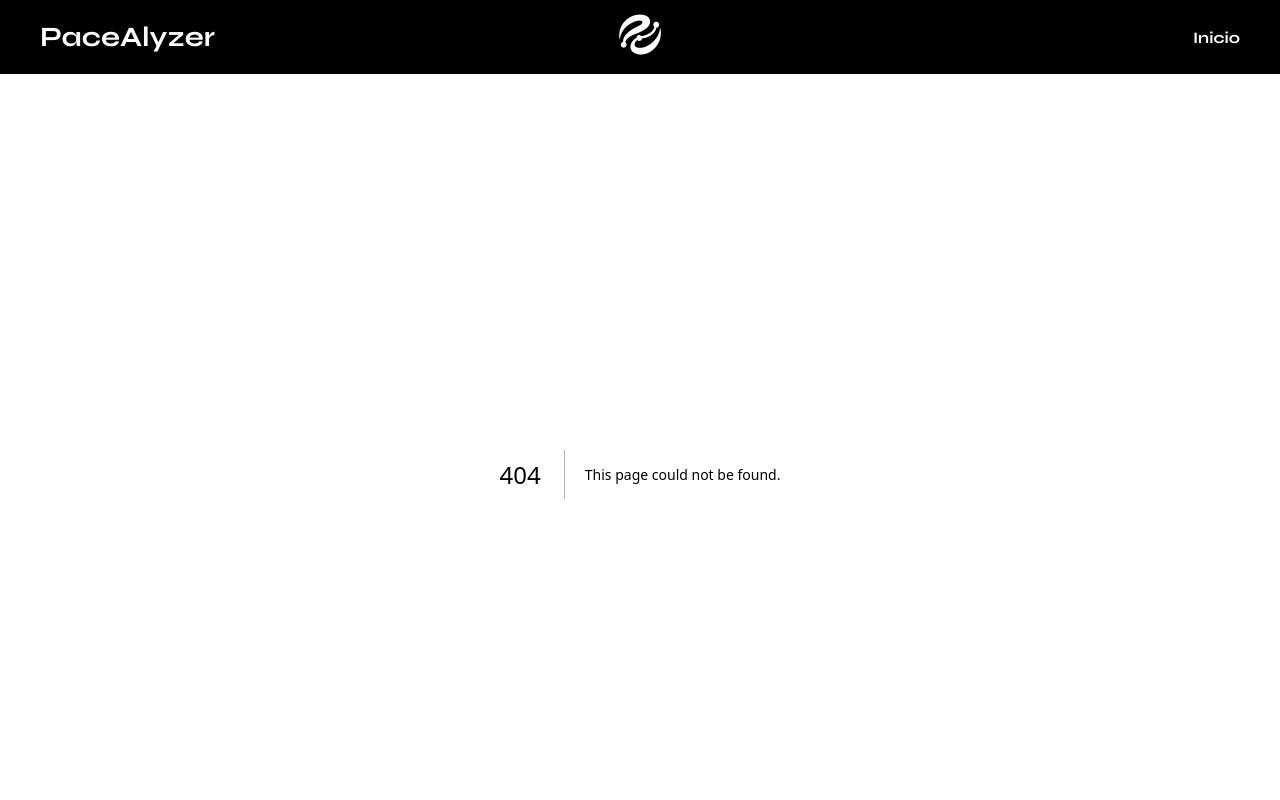
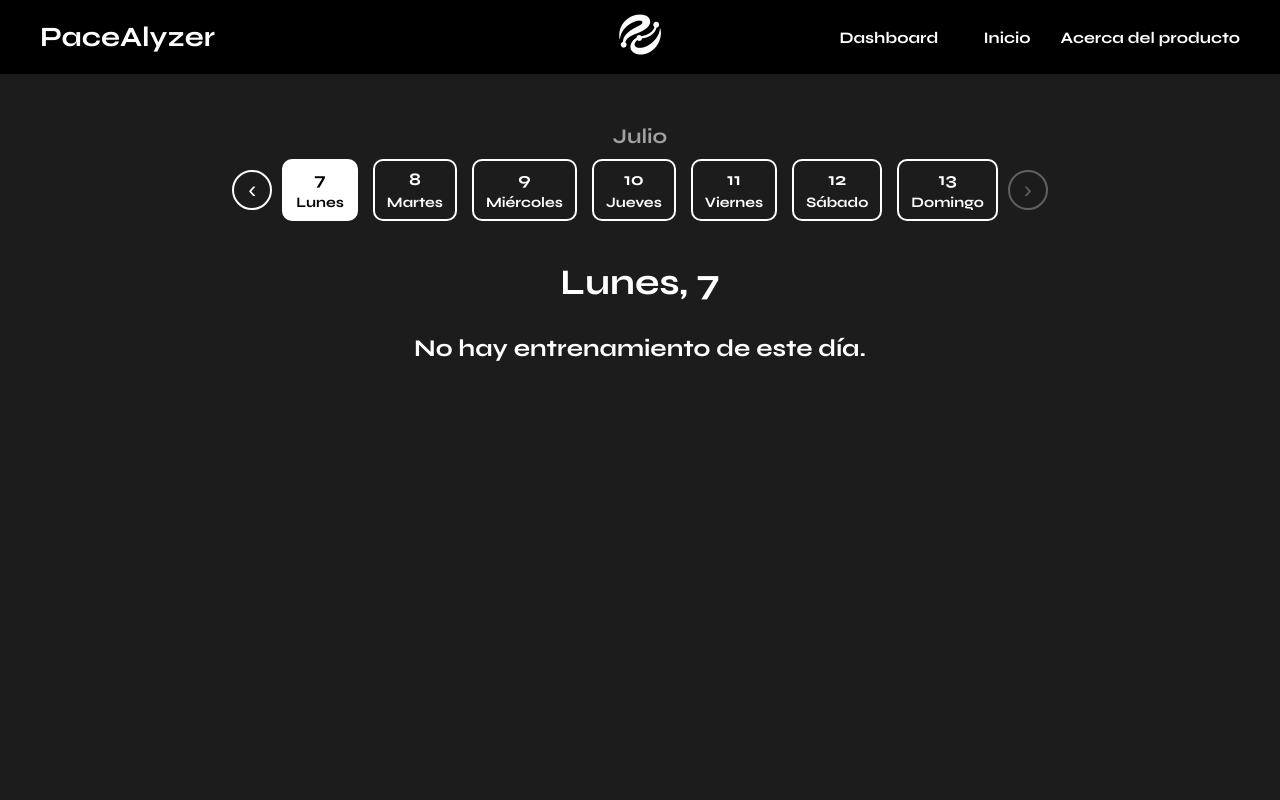
Before and after one commit to MaxVelascoo/PaceAlyzer, a Next.js app: page /dashboard in a window 1280 px wide. Before the commit this address had no page. Shown: the top 800 px of the page. Built offline with nearby package versions, Linux system fonts and the light colour scheme.

Commit message:
Visual changes

```diff
--- /dev/null
+++ b/src/app/dashboard/page.tsx
@@ -0,0 +1,67 @@
+'use client';
+import React, { useState } from 'react';
+import { Syne } from 'next/font/google';
+
+const syne = Syne({ subsets: ['latin'], weight: ['700'] });
+
+const dias = ['Lunes', 'Martes', 'Miércoles', 'Jueves', 'Viernes', 'Sábado', 'Domingo'];
+
+export default function Dashboard() {
+  const [semanaOffset, setSemanaOffset] = useState(0);
+  const [diaSeleccionado, setDiaSeleccionado] = useState(0);
+
+  const hoy = new Date();
+  const startOfWeek = new Date(hoy);
+  const diff = hoy.getDate() - hoy.getDay() + 1;
+  startOfWeek.setDate(diff + semanaOffset * 7);
+
+  const mes = startOfWeek.toLocaleString('es-ES', { month: 'long' });
+
+  const diasConFechas = dias.map((dia, i) => {
+    const d = new Date(startOfWeek);
+    d.setDate(startOfWeek.getDate() + i);
+    return { nombre: dia, numero: d.getDate() };
+  });
+
+  const esSemanaActual = semanaOffset === 0;
+
+  return (
+    <div className="dashboard">
+  <div className={`mes ${syne.className}`}>
+    {mes.charAt(0).toUpperCase() + mes.slice(1)}
+  </div>
+
+  <div className="week-control">
+    <button className="arrow" onClick={() => setSemanaOffset(semanaOffset - 1)}>‹</button>
+
+    <div className="dias-semana">
+      {diasConFechas.map((d, i) => (
+        <button
+          key={d.nombre}
+          className={`dia ${syne.className} ${i === diaSeleccionado ? 'activo' : ''}`}
+          onClick={() => setDiaSeleccionado(i)}
+        >
+          <div className="dia-num">{d.numero}</div>
+          <div>{d.nombre}</div>
+        </button>
+      ))}
+    </div>
+
+    <button
+      className="arrow"
+      onClick={() => setSemanaOffset(semanaOffset + 1)}
+      disabled={esSemanaActual}
+    >
+      ›
+    </button>
+  </div>
+
+  <div className="contenido-dia">
+    <h2 className={syne.className}>
+      {diasConFechas[diaSeleccionado].nombre}, {diasConFechas[diaSeleccionado].numero}
+    </h2>
+    <p className={syne.className}>No hay entrenamiento de este día.</p>
+  </div>
+</div>
+  );
+}
--- a/src/app/layout.tsx
+++ b/src/app/layout.tsx
@@ -41,12 +41,26 @@ export default function RootLayout({
 
             <div className="header-right">
               <nav className="nav">
-                <Link href="/" className={`nav-link ${syne.className}`}>Inicio</Link>
+                <Link
+                  href="/dashboard"
+                  className={`nav-link dashboard-link ${syne.className}`}
+                >
+                  Dashboard
+                </Link>
+                <Link href="/" className={`nav-link ${syne.className}`}>
+                  Inicio
+                </Link>
+                <Link
+                  href="#acerca-del-producto"
+                  className={`nav-link ${syne.className}`}
+                >
+                  Acerca del producto
+                </Link>
               </nav>
             </div>
           </div>
+        </header>
 
-        </header>
 
         {/* Main */}
         <main>{children}</main>
--- a/src/app/styles.css
+++ b/src/app/styles.css
@@ -16,6 +16,11 @@
 body {
   margin: 0;
 }
+
+html {
+  scroll-behavior: smooth;
+}
+
 
 .title {
   font-size: 4rem;
@@ -107,8 +112,8 @@ body {
 
 
 .product-content h2 {
-  font-size: 2.5rem;
-  margin-bottom: 20px;
+  font-size: 3.5rem;
+  margin-bottom: 60px;
   text-align: left;
 }
 
@@ -117,6 +122,39 @@ body {
   line-height: 1.6;
 }
 
+.workflow {
+  display: flex;
+  align-items: center;
+  justify-content: center;
+  flex-wrap: wrap;
+  gap: 20px;
+  margin-top: 40px;
+}
+
+.node {
+  display: flex;
+  flex-direction: column;
+  align-items: center;
+  text-align: center;
+}
+
+.node img {
+  width: 64px;
+  height: 64px;
+  margin-bottom: 8px;
+}
+
+.node span {
+  font-family: 'Syne', sans-serif;
+  font-weight: 700;
+  color: white;
+}
+
+.arrow {
+  font-size: 1.5rem;
+  color: white;
+  padding: 0 10px;
+}
 
 
 .fade-in-section {
@@ -128,6 +166,92 @@ body {
 .fade-in-section.visible {
   opacity: 1;
   transform: translateY(0);
+}
+
+/* Dashboard styles */
+.dashboard {
+  padding: 40px;
+  background-color: #1c1c1c;
+  color: white;
+  min-height: 100vh;
+}
+
+.dashboard-link {
+  font-size: 1.15rem;
+  margin-right: 15px;
+}
+
+
+.week-control {
+  display: flex;
+  align-items: center;
+  justify-content: center;
+  gap: 10px;
+  margin-bottom: 40px;
+}
+
+.arrow {
+  background: none;
+  border: 2px solid white;
+  color: white;
+  width: 40px;
+  height: 40px;
+  font-size: 1.5rem;
+  border-radius: 50%;
+  cursor: pointer;
+  transition: opacity 0.3s;
+}
+
+.arrow:disabled {
+  opacity: 0.3;
+  cursor: not-allowed;
+}
+
+.dias-semana {
+  display: flex;
+  gap: 15px;
+}
+
+.dia {
+  background: none;
+  border: 2px solid white;
+  color: white;
+  padding: 8px 12px;
+  font-size: 0.9rem;
+  border-radius: 10px;
+  cursor: pointer;
+  display: flex;
+  flex-direction: column;
+  align-items: center;
+  gap: 4px;
+  transition: background 0.3s, color 0.3s;
+}
+
+.dia-num {
+  font-size: 1.1rem;
+}
+
+.dia:hover {
+  background-color: #2d2d2d;
+}
+
+.dia.activo {
+  background-color: white;
+  color: black;
+  border-color: white;
+}
+
+
+.contenido-dia {
+  text-align: center;
+  font-size: 1.5rem;
+}
+
+.mes {
+  text-align: center;
+  margin: 10px 0;
+  font-size: 1.3rem;
+  color: #a0a0a0;
 }
 
 
```
Also changed, not shown: src/app/complete-registration/page.module.css (added, +35 -0 lines), src/app/complete-registration/page.tsx (+23 -16 lines), src/app/page.tsx (+29 -1 lines), src/app/welcome/page.tsx (deleted, +0 -10 lines).
